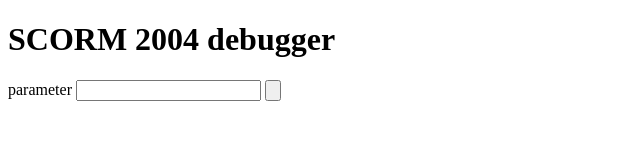
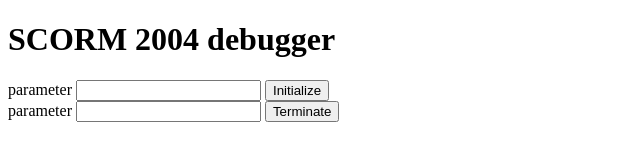
Before and after one commit to rmlowe/scorm, a plain HTML site: page scorm2004/index.html in a window 1280 px wide. Shown: the whole page, without its empty margins (0-640 px from the left). Drawn offline with Linux system fonts and the light colour scheme.

Commit message:
Terminate

```diff
--- a/scorm2004/index.html
+++ b/scorm2004/index.html
@@ -8,6 +8,11 @@
 		var result = parent.API_1484_11.Initialize(p);
 		alert('Initialize("' + p + '"): "' + result + '"');
 	}
+	function doTerminate() {
+		var p = document.getElementById('Terminate_parameter').value;
+		var result = parent.API_1484_11.Terminate(p);
+		alert('Terminate("' + p + '"): "' + result + '"');
+	}
 </script>
 <title>SCORM 2004 debugger</title>
 </head>
@@ -15,7 +20,11 @@
 	<h1>SCORM 2004 debugger</h1>
 	<form>
 		<label>parameter <input id="Initialize_parameter" type="text"></label>
-		<input onclick="doInitialize();" type="button">
+		<input onclick="doInitialize();" type="button" value="Initialize">
+	</form>
+	<form>
+		<label>parameter <input id="Terminate_parameter" type="text"></label>
+		<input onclick="doTerminate();" type="button" value="Terminate">
 	</form>
 </body>
 </html>
```
